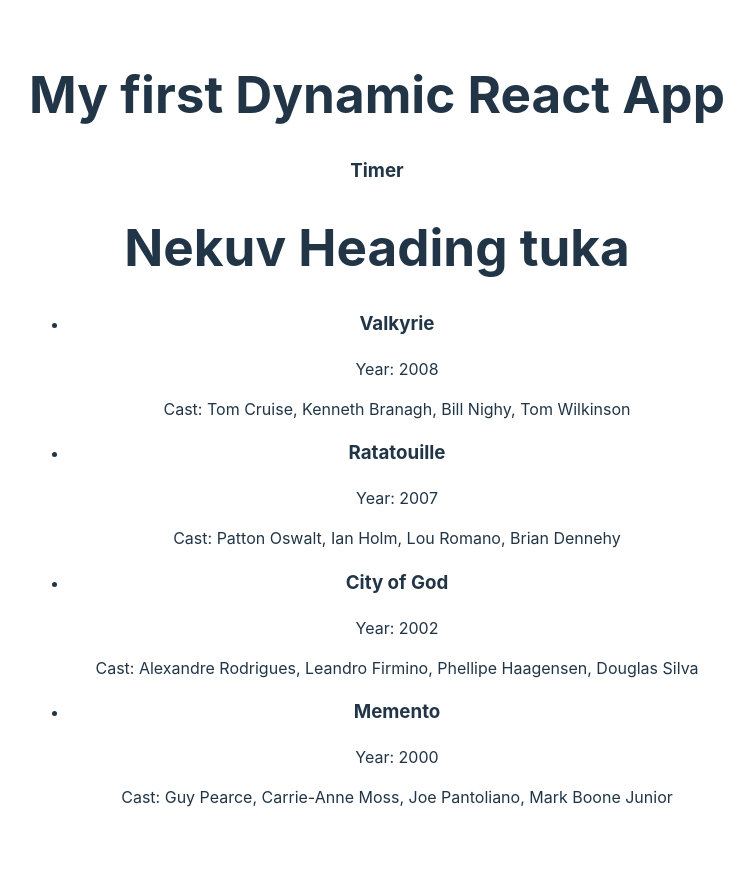
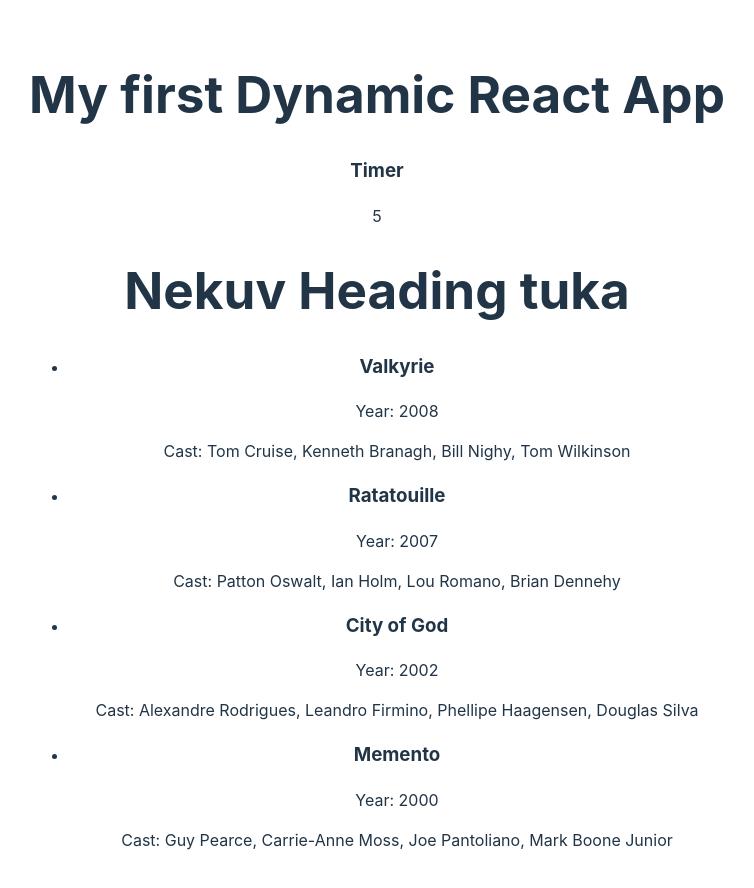
Before and after one commit to GGarenov/Components-React-basic-idea, a React (Vite) app in the folder components-basics/: page / in a window 1280 px wide. Shown: the top 888 px of the page, without its empty margins (263-1017 px from the left). Before the commit the page ends 857 px from the top, so only its background shows below. Built offline with nearby package versions, Linux system fonts and the light colour scheme.

Commit message:
Timer was successfully created using useState function

```diff
--- a/components-basics/src/components/Timer.jsx
+++ b/components-basics/src/components/Timer.jsx
@@ -1,7 +1,22 @@
+import {useState} from "react";
+
 export default function Timer(props) {
+    const [time, setTime] = useState(0);
+
+
+    // let time = 0;
+console.log(`Current time is ${time}`)
+    setTimeout(() => {
+       setTime(time + 1);
+        console.log(`Current time is ${time}`);
+
+    }, 1000);
+
     return (
         <div>
             <h3>Timer</h3>
+
+            <p>{time }</p>
         </div>
     )
 }
```
